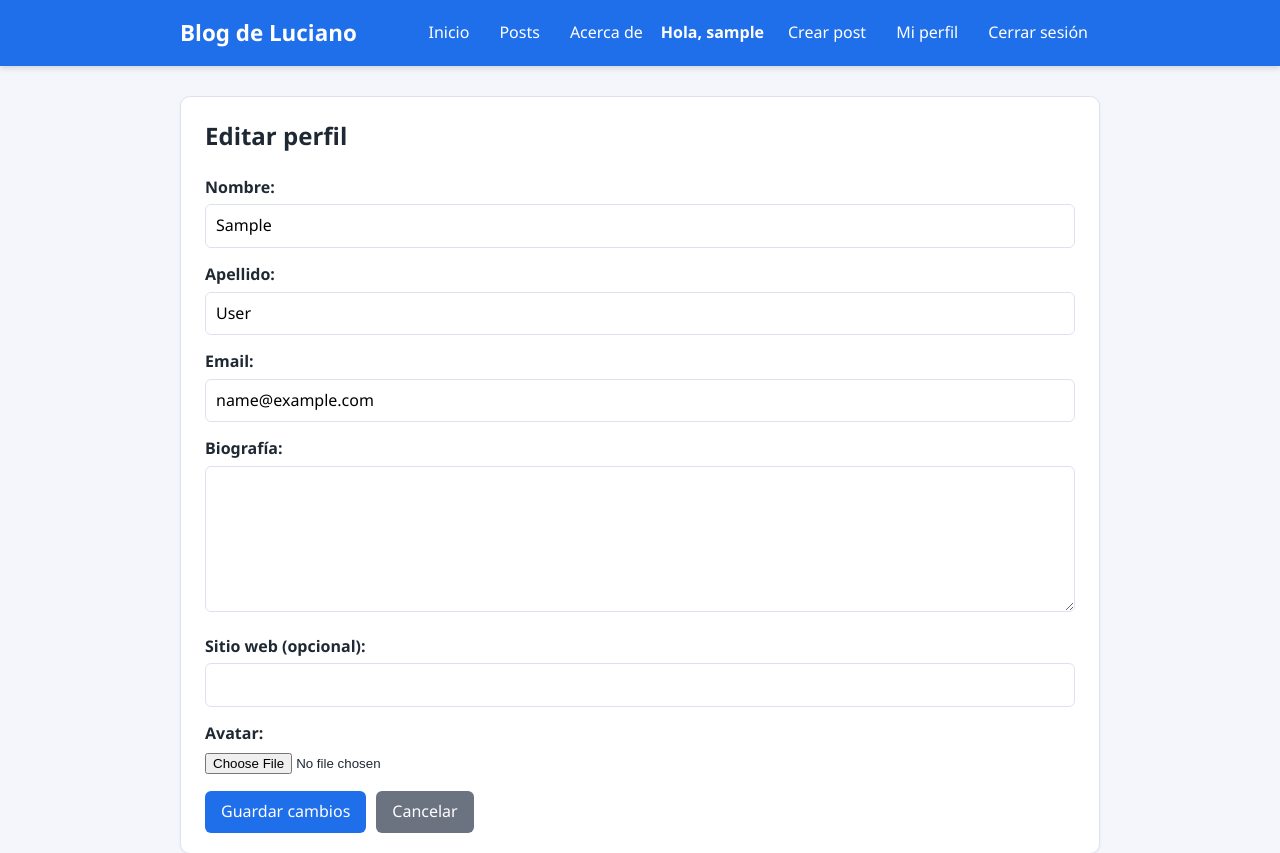
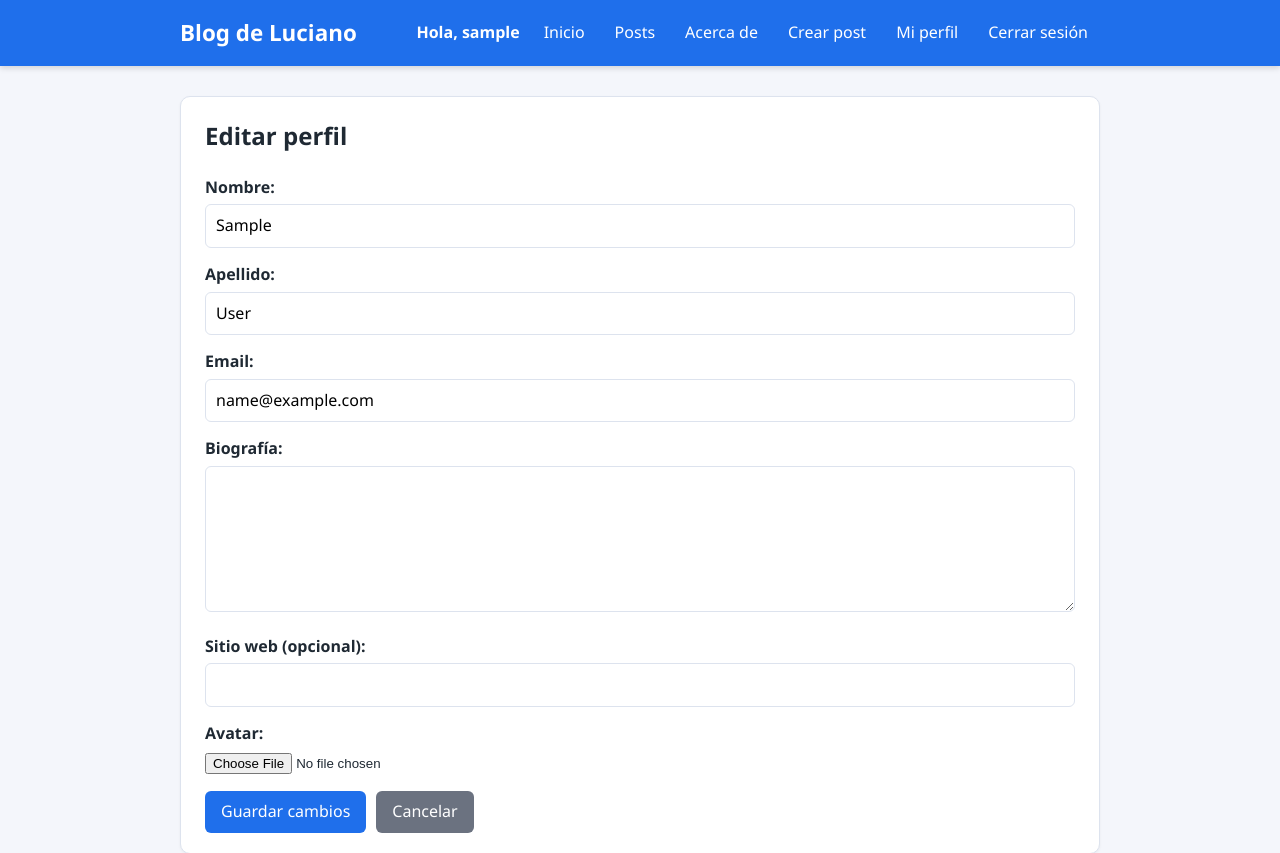
Before and after one commit to OscaresLuciano/blog_django, a Django app: page /cuentas/perfil/editar/ in a window 1280 px wide. Shown: the top 853 px of the page. Run offline with Django 5.2, Linux system fonts and the light colour scheme; the visitor is signed in with stand-in values (Sample User, id 1).

Commit message:
Saludo al inicio del menú

```diff
--- a/posts/templates/posts/base.html
+++ b/posts/templates/posts/base.html
@@ -1,23 +1,26 @@
 {% load static %}
-<!DOCTYPE html>
+<!doctype html>
 <html lang="es">
   <head>
-  <meta charset="UTF-8">
-  <meta name="viewport" content="width=device-width, initial-scale=1.0">
+    <meta charset="UTF-8" />
+    <meta name="viewport" content="width=device-width, initial-scale=1.0" />
     <title>{% block title %}Blog de Luciano{% endblock %}</title>
-  <link rel="stylesheet" href="{% static 'posts/css/estilos.css' %}">
+    <link rel="stylesheet" href="{% static 'posts/css/estilos.css' %}" />
   </head>
   <body>
     <header class="encabezado">
       <div class="contenedor encabezado-interno">
         <a class="logo" href="{% url 'inicio' %}">Blog de Luciano</a>
         <nav class="menu">
+          {% if user.is_authenticated %}
+          <span class="saludo">Hola, {{ user.username }}</span>
+          {% endif %}
+
           <a href="{% url 'inicio' %}">Inicio</a>
           <a href="{% url 'lista_posts' %}">Posts</a>
           <a href="{% url 'acerca' %}">Acerca de</a>
 
           {% if user.is_authenticated %}
-          <span class="saludo">Hola, {{ user.username }}</span>
           <a href="{% url 'crear_post' %}">Crear post</a>
           <a href="{% url 'perfil' %}">Mi perfil</a>
           <form method="post" action="{% url 'logout' %}">
@@ -35,15 +38,17 @@
     <main class="contenedor contenido">
       {% if messages %}
       <ul class="mensajes">
-        {% for message in messages %}<li>{{ message }}</li>{% endfor %}
+        {% for message in messages %}
+        <li>{{ message }}</li>
+        {% endfor %}
       </ul>
-    {% endif %}
-
-    {% block content %}{% endblock %}
+      {% endif %} {% block content %}{% endblock %}
     </main>
 
     <footer class="pie">
-    <div class="contenedor">Blog Django · Proyecto del curso de Python de Coderhouse</div>
+      <div class="contenedor">
+        Blog Django · Proyecto del curso de Python de Coderhouse
+      </div>
     </footer>
   </body>
 </html>
```
Lines whose indentation alone changed are shown as unchanged.
